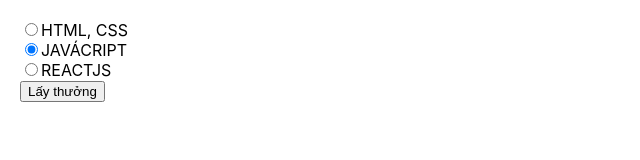
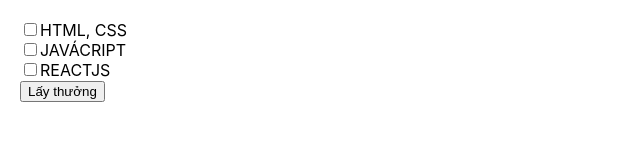
Before and after one commit to Thandinhcong/React_js, a React (Create React App) app: page / in a window 1280 px wide. Shown: the top 160 px of the page, without its empty margins (0-640 px from the left). Built offline with nearby package versions, Linux system fonts and the light colour scheme.

Commit message:
updateed:tow way binding

```diff
--- a/src/App.js
+++ b/src/App.js
@@ -19,21 +19,32 @@
 ]
 
 function App() {
-  const [checked, setChecked] = useState(2);
+  const [checked, setChecked] = useState([]);
   console.log(checked);
+  const handleCheck = (id) => {
+    //call API
+    setChecked(priv => {
+      const isChecked = checked.includes(id)
+      if (isChecked) {
+        // check
+        return checked.filter(item => item !== id)
+      } else {
+        return [...priv, id]
+      }
+    })
+
+  }
   const handleSubmit = () => {
-    //call API
     console.log({ id: checked });
-
   }
   return (
     <div className="App" style={{ padding: 20 }}>
       {courses.map(course => (
         <div key={course.id}>
-          <input type="radio"
+          <input type="checkbox"
             //so sánh
-            checked={checked === course.id}
-            onChange={() => setChecked(course.id)}
+            checked={checked.includes(course.id)}
+            onChange={() => handleCheck(course.id)}
           />
           {course.name}
         </div>
```
